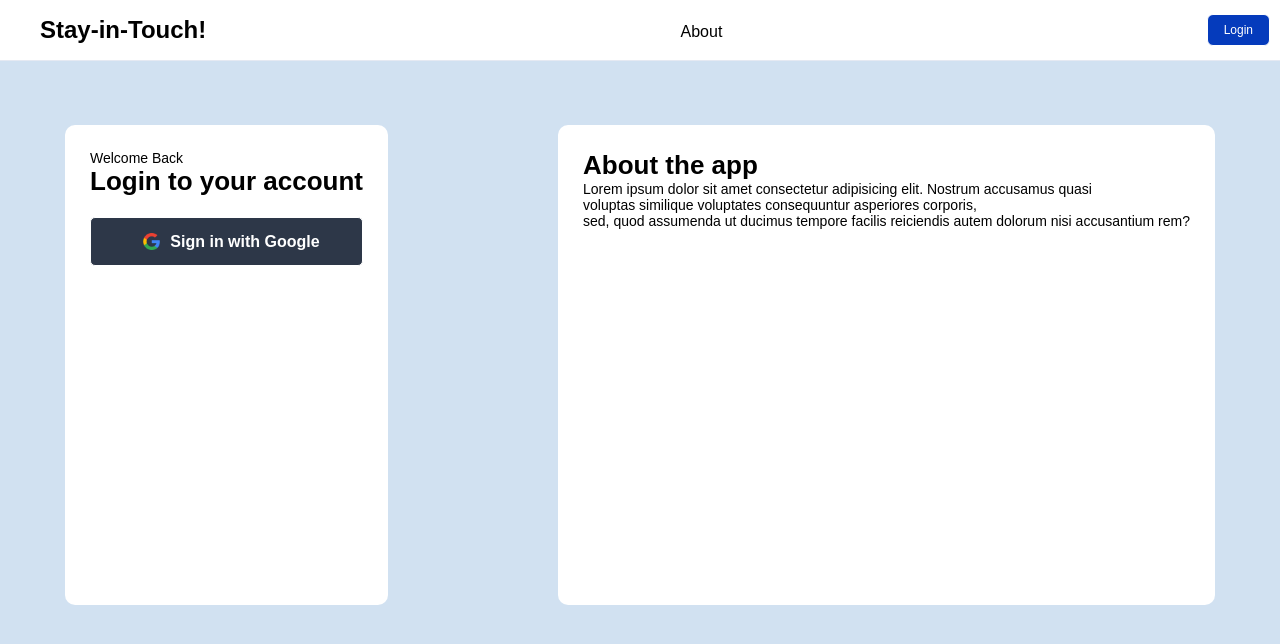
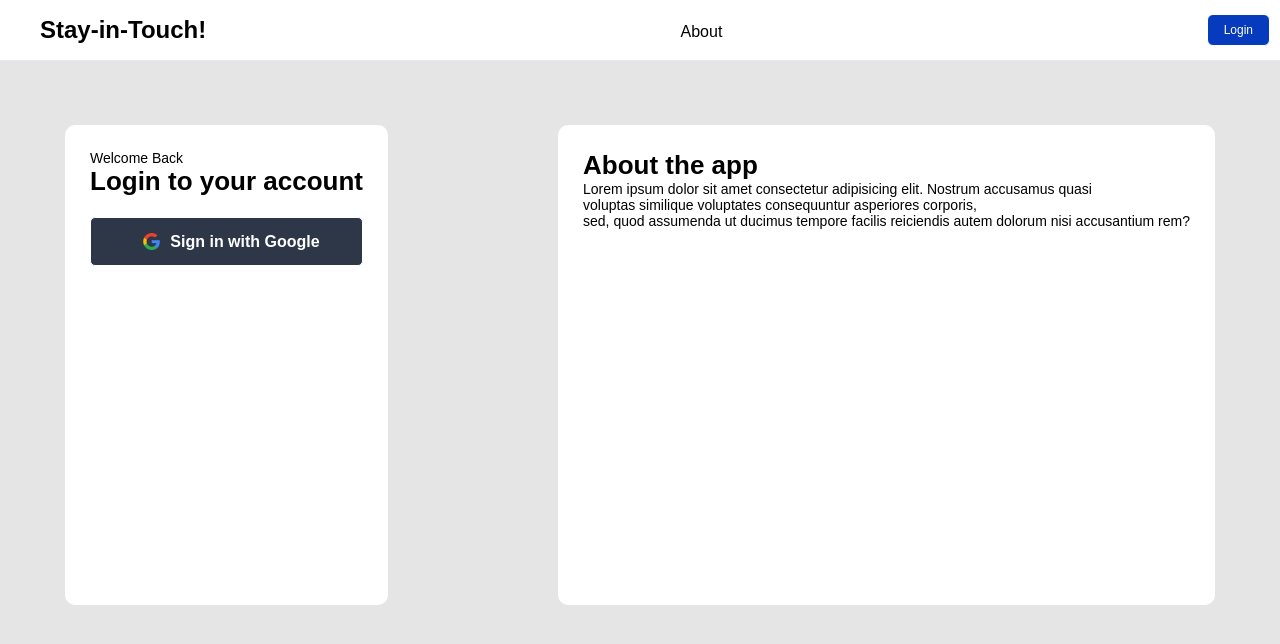
Before and after one commit to idomand/stayInTouch, a Next.js app: page /login in a window 1280 px wide. Shown: the top 644 px of the page. Built offline with nearby package versions, Linux system fonts and the light colour scheme; no server answers.

Commit message:
chenge backgournd color

```diff
--- a/styles/globals.css
+++ b/styles/globals.css
@@ -5,8 +5,8 @@ body {
   font-family: Arial, Helvetica, sans-serif;
 
   /* background-color: #f5f8ff; */
-
-  background-color: #d1e1f1;
+  background-color: #e5e5e5;
+  /* background-color: #d1e1f1; */
 }
 
 a {
@@ -44,7 +44,8 @@ a {
   left: 0;
   right: 0;
   bottom: 0;
-  background-color: rgba(255, 255, 255, 0.75);
+  /* background-color: rgba(255, 255, 255, 0.75); */
+  background-color: #e5e5e5;
 }
 
 @media only screen and (max-width: 550px) {
```
